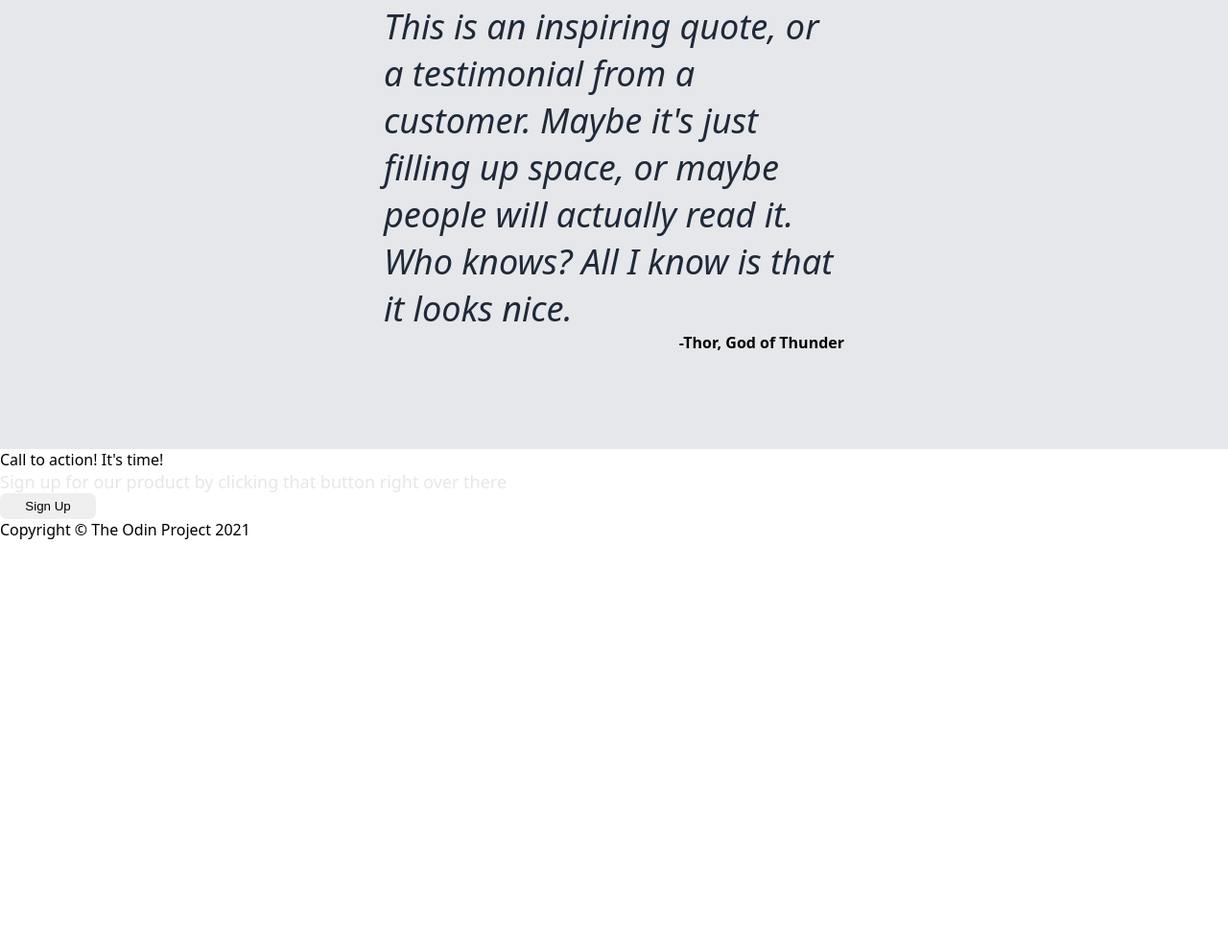
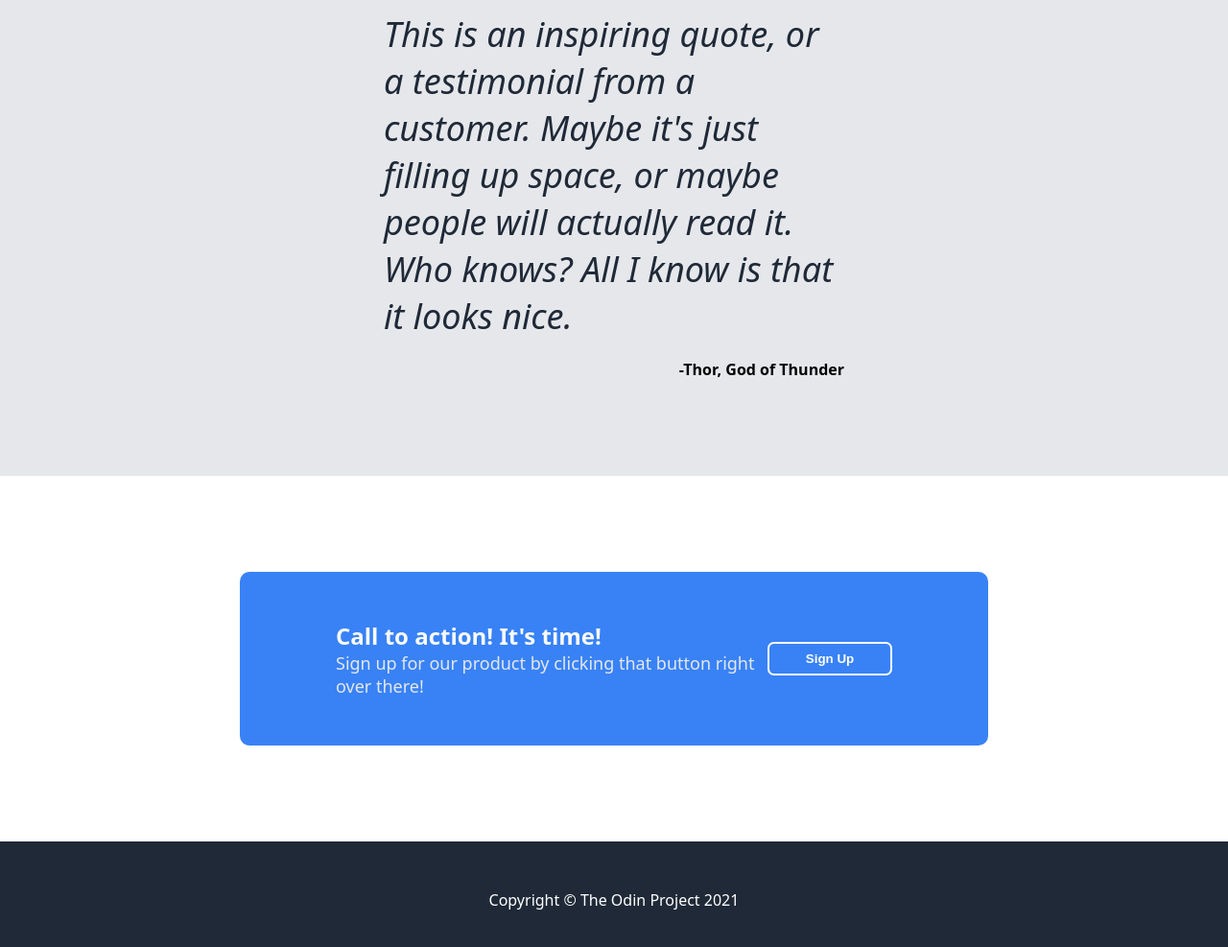
Before and after one commit to areddy2022/LandingPage, a plain HTML site: page index.html in a window 1280 px wide. Shown: the part 1299-2286 px from the top of the page at 96% size. Before the commit the page ends 1862 px from the top, so only its background shows below. Drawn offline with Linux system fonts and the light colour scheme.

Commit message:
Add final style and html div classes

```diff
--- a/index.html
+++ b/index.html
@@ -67,14 +67,12 @@
         <div class="quotee"><strong>-Thor, God of Thunder</strong></div>
     </div>
     <div class="end">
-        <div class="end-wrapper">
-            <div>
-                <div class="smaller-title">Call to action! It's time!</div>
-                <div class="description">Sign up for our product by clicking that button right over there</div>
-            </div>
-            <div class="button-wrapper">
-                <button class="clear-button">Sign Up</button>
-            </div>
+        <div class="left">
+            <div class="logo"><strong>Call to action! It's time!</strong></div>
+            <div class="description">Sign up for our product by clicking that button right over there!</div>
+        </div>
+        <div class="right">
+            <button class="clear-button">Sign Up</button>
         </div>
     </div>
     <div class="footer">
--- a/styles.css
+++ b/styles.css
@@ -19,8 +19,11 @@ li {
 }
 
 button {
-    width: 100px;
-    min-height: 27px;
+    max-width: 130px;
+    min-width: 130px;
+    min-height: 35px;
+    max-height: 35px;
+    font-weight: bold;
     justify-content: center;
     align-items: center;
     border-radius: 0.5em;
@@ -42,10 +45,12 @@ button {
 .header,
 .intro,
 .showcase,
-.quote {
+.quote,
+.end,
+.footer {
     display: flex;
     justify-content: space-between;
-    padding: 50px 200px;
+    padding: 50px 250px;
 }
 
 .header {
@@ -70,7 +75,25 @@ button {
     background-color: #e5e7eb;
     flex-direction: column;
     justify-content: center;
+    gap: 20px;
     padding: 100px 400px;
+}
+
+.end {
+    background-color: #3882f6;
+    margin: 100px 250px;
+    padding: 50px 100px;
+    border-radius: 10px;
+    justify-content: space-between;
+    align-items: center;
+}
+
+.footer {
+    color: white;
+    background-color: #1f2937;
+    display: flex;
+    justify-content: center;
+    align-items: center;
 }
 
 .mixed-block {
@@ -168,3 +191,14 @@ button {
     display: flex;
     align-self: flex-end;
 }
+
+.end .left {
+    display: flex;
+    flex-direction: column;
+}
+
+.clear-button {
+    color: white;
+    background-color: #3882f6;
+    border: 2px solid white;
+}
```
